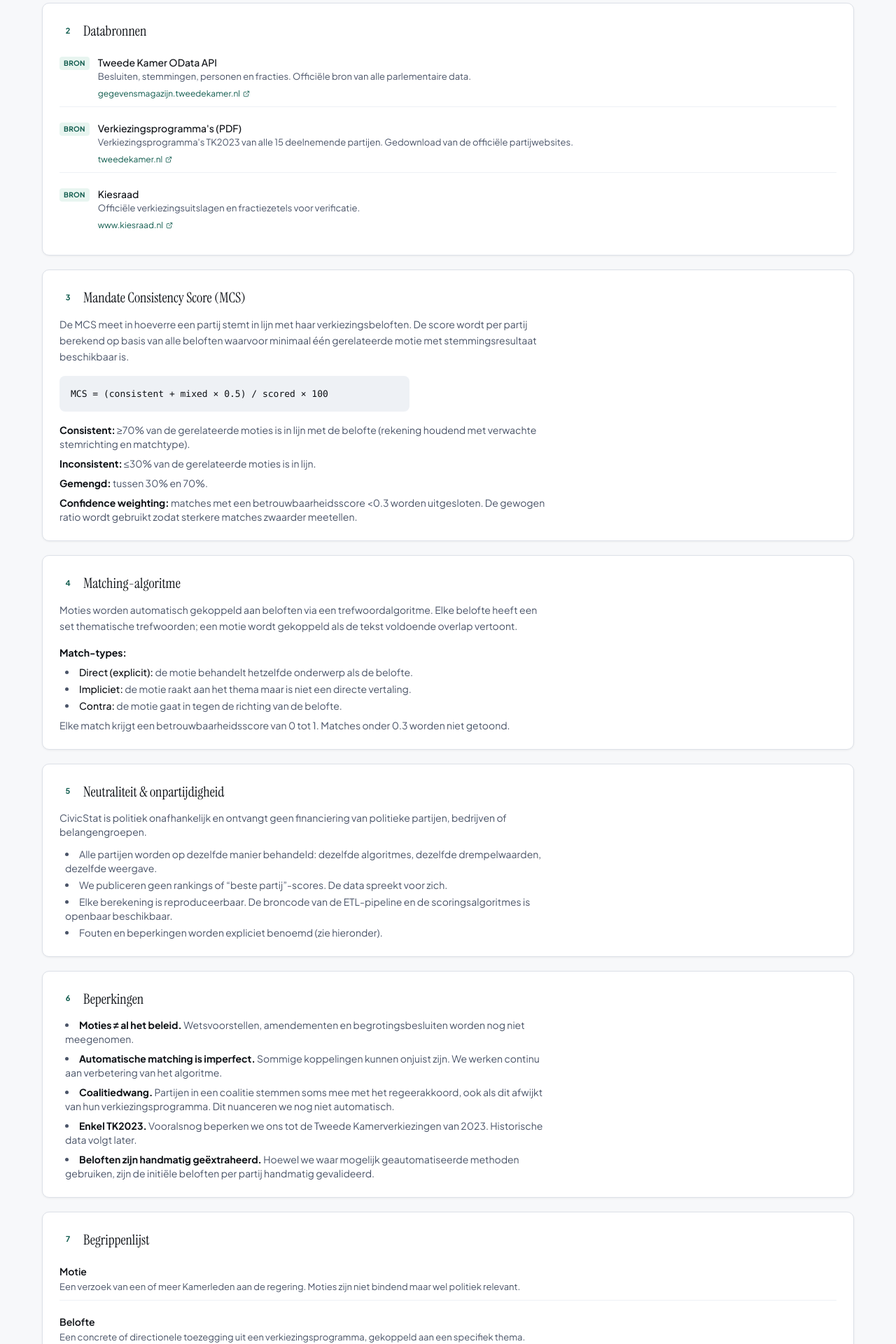
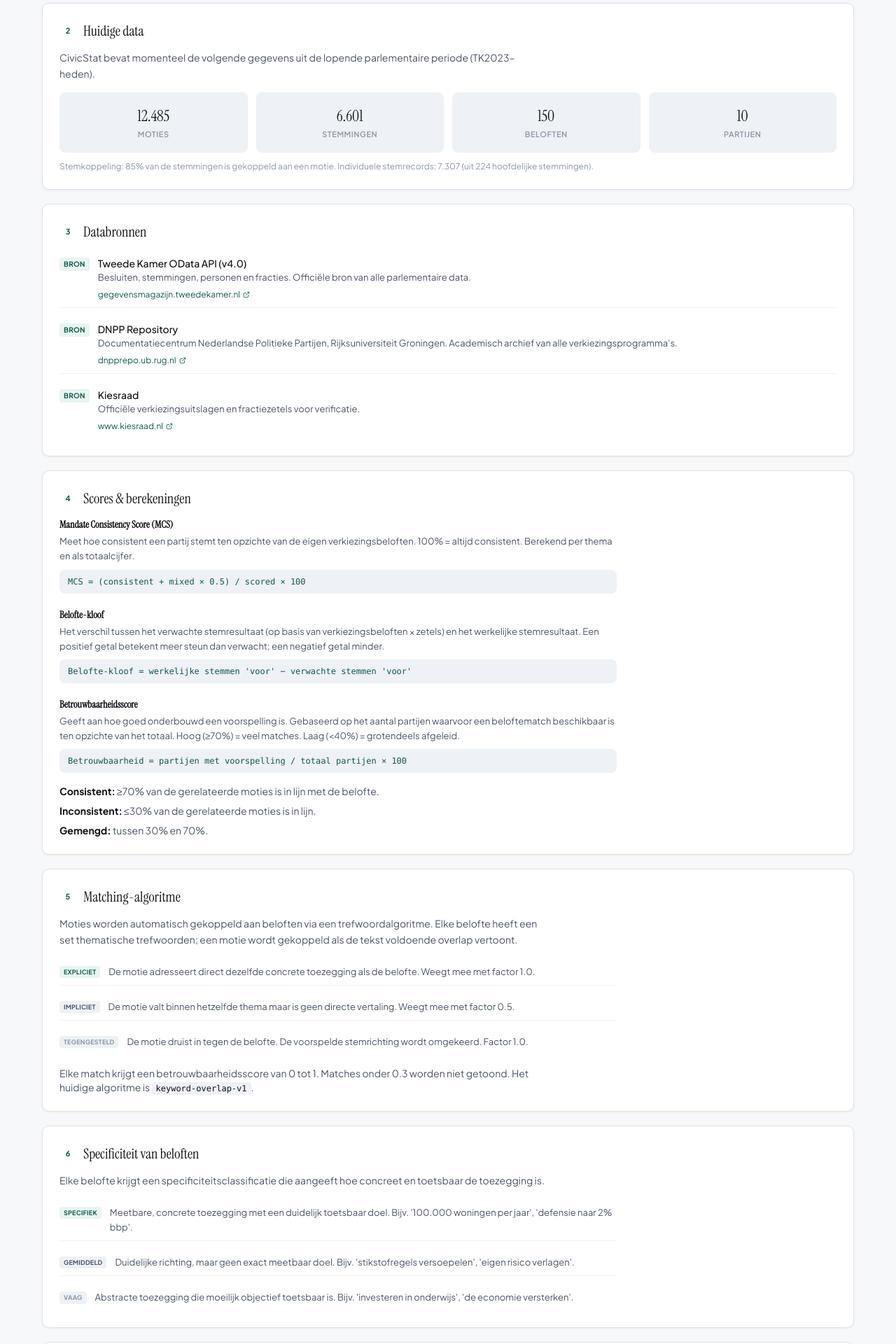
Before and after one commit to CivicStat/civicstat-web, a Next.js app: page /transparantie in a window 1280 px wide. Shown: the part 520-2440 px from the top of the page at 70% size. Built offline with nearby package versions, Linux system fonts and the light colour scheme.

Commit message:
feat: enhance transparency page with data stats, formulas, match types, specificiteit

```diff
--- a/app/transparantie/page.tsx
+++ b/app/transparantie/page.tsx
@@ -32,7 +32,7 @@ export default function TransparantiePage() {
           <StepCard
             step="1"
             title="Ingest"
-            description="Moties, stemmingen, Kamerleden en fracties worden dagelijks opgehaald via de OData REST-feed van de Tweede Kamer."
+            description="Moties, stemmingen, Kamerleden en fracties worden opgehaald via de OData REST-feed van de Tweede Kamer."
           />
           <StepCard
             step="2"
@@ -47,19 +47,38 @@ export default function TransparantiePage() {
         </div>
       </section>
 
-      {/* ─── 2. Databronnen ────────────────────────────────────── */}
+      {/* ─── 2. Huidige data ───────────────────────────────────── */}
       <section className="card p-6 mb-5">
-        <SectionHeading number={2} title="Databronnen" />
+        <SectionHeading number={2} title="Huidige data" />
+        <p className="text-sm text-text-secondary leading-relaxed mb-4 max-w-[68ch]">
+          CivicStat bevat momenteel de volgende gegevens uit de lopende
+          parlementaire periode (TK2023–heden).
+        </p>
+        <div className="grid grid-cols-2 sm:grid-cols-4 gap-3">
+          <StatCard label="Moties" value="12.485" />
+          <StatCard label="Stemmingen" value="6.601" />
+          <StatCard label="Beloften" value="150" />
+          <StatCard label="Partijen" value="10" />
+        </div>
+        <p className="text-xs text-text-tertiary mt-3">
+          Stemkoppeling: 85% van de stemmingen is gekoppeld aan een motie.
+          Individuele stemrecords: 7.307 (uit 224 hoofdelijke stemmingen).
+        </p>
+      </section>
+
+      {/* ─── 3. Databronnen ────────────────────────────────────── */}
+      <section className="card p-6 mb-5">
+        <SectionHeading number={3} title="Databronnen" />
         <div className="space-y-3">
           <SourceItem
-            name="Tweede Kamer OData API"
+            name="Tweede Kamer OData API (v4.0)"
             url="https://gegevensmagazijn.tweedekamer.nl"
             description="Besluiten, stemmingen, personen en fracties. Offici&euml;le bron van alle parlementaire data."
           />
           <SourceItem
-            name="Verkiezingsprogramma's (PDF)"
-            url="https://tweedekamer.nl"
-            description="Verkiezingsprogramma's TK2023 van alle 15 deelnemende partijen. Gedownload van de offici&euml;le partijwebsites."
+            name="DNPP Repository"
+            url="https://dnpprepo.ub.rug.nl"
+            description="Documentatiecentrum Nederlandse Politieke Partijen, Rijksuniversiteit Groningen. Academisch archief van alle verkiezingsprogramma's."
           />
           <SourceItem
             name="Kiesraad"
@@ -69,45 +88,46 @@ export default function TransparantiePage() {
         </div>
       </section>
 
-      {/* ─── 3. MCS Methodologie ───────────────────────────────── */}
+      {/* ─── 4. Scores & berekeningen ──────────────────────────── */}
       <section className="card p-6 mb-5">
-        <SectionHeading number={3} title="Mandate Consistency Score (MCS)" />
-        <p className="text-sm text-text-secondary leading-relaxed mb-4 max-w-[68ch]">
-          De MCS meet in hoeverre een partij stemt in lijn met haar
-          verkiezingsbeloften. De score wordt per partij berekend op basis van
-          alle beloften waarvoor minimaal &eacute;&eacute;n gerelateerde motie met
-          stemmingsresultaat beschikbaar is.
-        </p>
+        <SectionHeading number={4} title="Scores &amp; berekeningen" />
 
-        <div className="bg-surface-sub rounded-lg p-4 mb-4 font-mono text-[13px] text-ink max-w-[500px]">
-          MCS = (consistent + mixed &times; 0.5) / scored &times; 100
+        <div className="space-y-5 max-w-[68ch]">
+          <ScoreDefinition
+            term="Mandate Consistency Score (MCS)"
+            definition="Meet hoe consistent een partij stemt ten opzichte van de eigen verkiezingsbeloften. 100% = altijd consistent. Berekend per thema en als totaalcijfer."
+            formula="MCS = (consistent + mixed × 0.5) / scored × 100"
+          />
+          <ScoreDefinition
+            term="Belofte-kloof"
+            definition="Het verschil tussen het verwachte stemresultaat (op basis van verkiezingsbeloften × zetels) en het werkelijke stemresultaat. Een positief getal betekent meer steun dan verwacht; een negatief getal minder."
+            formula="Belofte-kloof = werkelijke stemmen 'voor' − verwachte stemmen 'voor'"
+          />
+          <ScoreDefinition
+            term="Betrouwbaarheidsscore"
+            definition="Geeft aan hoe goed onderbouwd een voorspelling is. Gebaseerd op het aantal partijen waarvoor een beloftematch beschikbaar is ten opzichte van het totaal. Hoog (≥70%) = veel matches. Laag (<40%) = grotendeels afgeleid."
+            formula="Betrouwbaarheid = partijen met voorspelling / totaal partijen × 100"
+          />
         </div>
 
-        <div className="space-y-2 text-sm text-text-secondary max-w-[68ch]">
+        <div className="mt-4 space-y-2 text-sm text-text-secondary max-w-[68ch]">
           <p>
-            <strong className="text-ink">Consistent:</strong> &ge;70% van de
-            gerelateerde moties is in lijn met de belofte (rekening houdend met
-            verwachte stemrichting en matchtype).
+            <strong className="text-ink">Consistent:</strong> ≥70% van de
+            gerelateerde moties is in lijn met de belofte.
           </p>
           <p>
-            <strong className="text-ink">Inconsistent:</strong> &le;30% van de
+            <strong className="text-ink">Inconsistent:</strong> ≤30% van de
             gerelateerde moties is in lijn.
           </p>
           <p>
             <strong className="text-ink">Gemengd:</strong> tussen 30% en 70%.
           </p>
-          <p>
-            <strong className="text-ink">Confidence weighting:</strong> matches
-            met een betrouwbaarheidsscore &lt;0.3 worden uitgesloten. De
-            gewogen ratio wordt gebruikt zodat sterkere matches zwaarder
-            meetellen.
-          </p>
         </div>
       </section>
 
-      {/* ─── 4. Matching-algoritme ─────────────────────────────── */}
+      {/* ─── 5. Matching-algoritme ─────────────────────────────── */}
       <section className="card p-6 mb-5">
-        <SectionHeading number={4} title="Matching-algoritme" />
+        <SectionHeading number={5} title="Matching-algoritme" />
         <p className="text-sm text-text-secondary leading-relaxed mb-4 max-w-[68ch]">
           Moties worden automatisch gekoppeld aan beloften via een
           trefwoordalgoritme. Elke belofte heeft een set thematische
@@ -115,103 +135,136 @@ export default function TransparantiePage() {
           overlap vertoont.
         </p>
 
-        <div className="space-y-2 text-sm text-text-secondary max-w-[68ch]">
-          <p>
-            <strong className="text-ink">Match-types:</strong>
+        <div className="space-y-3 max-w-[68ch]">
+          <MatchTypeItem
+            label="EXPLICIET"
+            labelClass="bg-accent-subtle text-moss"
+            description="De motie adresseert direct dezelfde concrete toezegging als de belofte. Weegt mee met factor 1.0."
+          />
+          <MatchTypeItem
+            label="IMPLICIET"
+            labelClass="bg-surface-sub text-text-secondary"
+            description="De motie valt binnen hetzelfde thema maar is geen directe vertaling. Weegt mee met factor 0.5."
+          />
+          <MatchTypeItem
+            label="TEGENGESTELD"
+            labelClass="bg-surface-sub text-text-tertiary"
+            description="De motie druist in tegen de belofte. De voorspelde stemrichting wordt omgekeerd. Factor 1.0."
+          />
+        </div>
+
+        <p className="text-sm text-text-secondary mt-4 max-w-[68ch]">
+          Elke match krijgt een betrouwbaarheidsscore van 0 tot 1. Matches
+          onder 0.3 worden niet getoond. Het huidige algoritme is <span className="font-mono text-xs bg-surface-sub px-1.5 py-0.5 rounded text-ink">keyword-overlap-v1</span>.
         </p>
-          <ul className="list-disc list-inside space-y-1 ml-2">
-            <li>
-              <span className="text-ink font-medium">Direct (explicit):</span>{" "}
-              de motie behandelt hetzelfde onderwerp als de belofte.
-            </li>
-            <li>
-              <span className="text-ink font-medium">Impliciet:</span> de motie
-              raakt aan het thema maar is niet een directe vertaling.
-            </li>
-            <li>
-              <span className="text-ink font-medium">Contra:</span> de motie
-              gaat in tegen de richting van de belofte.
-            </li>
-          </ul>
-          <p className="mt-2">
-            Elke match krijgt een betrouwbaarheidsscore van 0 tot 1. Matches
-            onder 0.3 worden niet getoond.
+      </section>
+
+      {/* ─── 6. Specificiteit ──────────────────────────────────── */}
+      <section className="card p-6 mb-5">
+        <SectionHeading number={6} title="Specificiteit van beloften" />
+        <p className="text-sm text-text-secondary leading-relaxed mb-4 max-w-[68ch]">
+          Elke belofte krijgt een specificiteitsclassificatie die aangeeft hoe
+          concreet en toetsbaar de toezegging is.
         </p>
+        <div className="space-y-3 max-w-[68ch]">
+          <MatchTypeItem
+            label="SPECIFIEK"
+            labelClass="bg-accent-subtle text-moss"
+            description="Meetbare, concrete toezegging met een duidelijk toetsbaar doel. Bijv. '100.000 woningen per jaar', 'defensie naar 2% bbp'."
+          />
+          <MatchTypeItem
+            label="GEMIDDELD"
+            labelClass="bg-surface-sub text-text-secondary"
+            description="Duidelijke richting, maar geen exact meetbaar doel. Bijv. 'stikstofregels versoepelen', 'eigen risico verlagen'."
+          />
+          <MatchTypeItem
+            label="VAAG"
+            labelClass="bg-surface-sub text-text-tertiary"
+            description="Abstracte toezegging die moeilijk objectief toetsbaar is. Bijv. 'investeren in onderwijs', 'de economie versterken'."
+          />
         </div>
       </section>
 
-      {/* ─── 5. Neutraliteit ───────────────────────────────────── */}
+      {/* ─── 7. Neutraliteit ───────────────────────────────────── */}
       <section className="card p-6 mb-5">
-        <SectionHeading number={5} title="Neutraliteit &amp; onpartijdigheid" />
+        <SectionHeading number={7} title="Neutraliteit &amp; onpartijdigheid" />
         <div className="space-y-3 text-sm text-text-secondary max-w-[68ch]">
           <p>
             CivicStat is politiek onafhankelijk en ontvangt geen financiering
             van politieke partijen, bedrijven of belangengroepen.
           </p>
-          <ul className="list-disc list-inside space-y-1 ml-2">
-            <li>
+          <p>
             Alle partijen worden op dezelfde manier behandeld: dezelfde
             algoritmes, dezelfde drempelwaarden, dezelfde weergave.
-            </li>
-            <li>
-              We publiceren geen rankings of &ldquo;beste partij&rdquo;-scores. De data
-              spreekt voor zich.
-            </li>
-            <li>
-              Elke berekening is reproduceerbaar. De broncode van de ETL-pipeline
-              en de scoringsalgoritmes is openbaar beschikbaar.
-            </li>
-            <li>
-              Fouten en beperkingen worden expliciet benoemd (zie hieronder).
-            </li>
-          </ul>
+            We publiceren geen rankings of &ldquo;beste partij&rdquo;-scores.
+            Elke berekening is reproduceerbaar en fouten en beperkingen worden
+            expliciet benoemd.
+          </p>
         </div>
       </section>
 
-      {/* ─── 6. Beperkingen ────────────────────────────────────── */}
+      {/* ─── 8. Beperkingen ────────────────────────────────────── */}
       <section className="card p-6 mb-5">
-        <SectionHeading number={6} title="Beperkingen" />
+        <SectionHeading number={8} title="Beperkingen" />
         <div className="space-y-3 text-sm text-text-secondary max-w-[68ch]">
-          <ul className="list-disc list-inside space-y-2 ml-2">
-            <li>
+          <p>
             <strong className="text-ink">Moties ≠ al het beleid.</strong>{" "}
             Wetsvoorstellen, amendementen en begrotingsbesluiten worden nog
             niet meegenomen.
-            </li>
-            <li>
+          </p>
+          <p>
             <strong className="text-ink">Automatische matching is
             imperfect.</strong>{" "}
             Sommige koppelingen kunnen onjuist zijn. We werken continu aan
             verbetering van het algoritme.
-            </li>
-            <li>
-              <strong className="text-ink">Coalitiedwang.</strong> Partijen in
-              een coalitie stemmen soms mee met het regeerakkoord, ook als dit
-              afwijkt van hun verkiezingsprogramma. Dit nuanceren we nog niet
-              automatisch.
-            </li>
-            <li>
-              <strong className="text-ink">Enkel TK2023.</strong> Vooralsnog
-              beperken we ons tot de Tweede Kamerverkiezingen van 2023.
+          </p>
+          <p>
+            <strong className="text-ink">Coalitiedwang.</strong>{" "}
+            Partijen in een coalitie stemmen soms mee met het regeerakkoord,
+            ook als dit afwijkt van hun verkiezingsprogramma. Dit nuanceren
+            we nog niet automatisch.
+          </p>
+          <p>
+            <strong className="text-ink">Enkel TK2023.</strong>{" "}
+            Vooralsnog beperken we ons tot de Tweede Kamerverkiezingen van 2023.
             Historische data volgt later.
-            </li>
-            <li>
+          </p>
+          <p>
             <strong className="text-ink">Beloften zijn handmatig
-              ge&euml;xtraheerd.</strong> Hoewel we waar mogelijk geautomatiseerde
-              methoden gebruiken, zijn de initi&euml;le beloften per partij
-              handmatig gevalideerd.
-            </li>
-          </ul>
+            ge&euml;xtraheerd.</strong>{" "}
+            Hoewel we waar mogelijk geautomatiseerde methoden gebruiken, zijn
+            de initi&euml;le beloften per partij handmatig gevalideerd.
+          </p>
         </div>
       </section>
 
-      {/* ─── 7. Begrippenlijst ─────────────────────────────────── */}
+      {/* ─── 9. Begrippenlijst ─────────────────────────────────── */}
       <section className="card p-6">
-        <SectionHeading number={7} title="Begrippenlijst" />
+        <SectionHeading number={9} title="Begrippenlijst" />
         <div className="space-y-3">
           <GlossaryItem
             term="Motie"
-            definition="Een verzoek van een of meer Kamerleden aan de regering. Moties zijn niet bindend maar wel politiek relevant."
+            definition="Een verzoek van een of meer Kamerleden aan de regering. Moties worden ingediend tijdens een debat en in stemming gebracht. Ze zijn niet juridisch bindend maar politiek zwaarwegend."
+          />
+          <GlossaryItem
+            term="Stemming"
+            definition="De formele beslissing van de Kamer over een voorstel. Er zijn twee vormen: 'met handopsteken' (partijniveau) en 'hoofdelijk' (individueel per Kamerlid)."
+          />
+          <GlossaryItem
+            term="Hoofdelijke stemming"
+            definition="Stemming waarbij elk individueel Kamerlid per naam stemt. Vindt plaats op verzoek van minstens 30 leden. Alleen hierbij zijn individuele stemrecords beschikbaar."
+          />
+          <GlossaryItem
+            term="Met handopsteken"
+            definition="De standaard stemmethode. De voorzitter telt de stemmen per fractie. Alleen partijstandpunten worden geregistreerd, geen individuele stemmen."
+          />
+          <GlossaryItem
+            term="Fractie"
+            definition="Een groep Kamerleden die samen een partij vertegenwoordigen. De fractiegrootte bepaalt het aantal zetels bij stemmingen met handopsteken."
+          />
+          <GlossaryItem
+            term="Indiener"
+            definition="Het Kamerlid dat een motie indient. Medeindieners ondersteunen de motie formeel. Geregistreerd als ZaakActor in de TK API."
           />
           <GlossaryItem
             term="Belofte"
@@ -222,20 +275,16 @@ export default function TransparantiePage() {
             definition="Een percentage dat aangeeft in hoeverre een partij stemt in lijn met haar beloften. 100% = volledig consistent."
           />
           <GlossaryItem
+            term="Belofte-kloof"
+            definition="Het verschil in zetels tussen de verwachte uitslag (op basis van beloften) en de werkelijke stemming."
+          />
+          <GlossaryItem
             term="Match confidence"
             definition="Betrouwbaarheidsscore (0–100%) van de automatische koppeling tussen een motie en een belofte."
           />
           <GlossaryItem
             term="Verwachte stemrichting"
             definition="Of een partij naar verwachting voor of tegen een gerelateerde motie zou stemmen, gebaseerd op de belofte."
-          />
-          <GlossaryItem
-            term="Hoofdelijke stemming"
-            definition="Stemming waarbij alle individuele Kamerleden hun stem uitbrengen. Levert per-lid stemdata op."
-          />
-          <GlossaryItem
-            term="Stemming met handopsteken"
-            definition="Standaardprocedure waarbij de voorzitter de uitslag vaststelt. Alleen partijniveau-data beschikbaar."
           />
         </div>
       </section>
@@ -324,6 +373,62 @@ function SourceItem({
   );
 }
 
+function StatCard({ label, value }: { label: string; value: string }) {
+  return (
+    <div className="rounded-lg bg-surface-sub border border-border-subtle p-4 text-center">
+      <div className="text-[22px] font-serif text-ink">{value}</div>
+      <div className="text-[11px] font-semibold uppercase tracking-wider text-text-tertiary mt-0.5">
+        {label}
+      </div>
+    </div>
+  );
+}
+
+function ScoreDefinition({
+  term,
+  definition,
+  formula,
+}: {
+  term: string;
+  definition: string;
+  formula: string;
+}) {
+  return (
+    <div>
+      <h3 className="text-sm font-semibold text-ink mb-1">{term}</h3>
+      <p className="text-[13px] text-text-secondary leading-relaxed mb-2">
+        {definition}
+      </p>
+      <div className="bg-surface-sub rounded-lg px-3 py-2 font-mono text-[12px] text-moss">
+        {formula}
+      </div>
+    </div>
+  );
+}
+
+function MatchTypeItem({
+  label,
+  labelClass,
+  description,
+}: {
+  label: string;
+  labelClass: string;
+  description: string;
+}) {
+  return (
+    <div className="flex items-start gap-3 py-2 border-b border-border-subtle last:border-0">
+      <span
+        className={`mt-0.5 text-[9px] font-bold px-1.5 py-0.5 rounded uppercase tracking-wide shrink-0 ${labelClass}`}
+      >
+        {label}
+      </span>
+      <p className="text-[13px] text-text-secondary leading-relaxed">
+        {description}
+      </p>
+    </div>
+  );
+}
+
 function GlossaryItem({
   term,
   definition,
```
Lines whose indentation alone changed are shown as unchanged.
